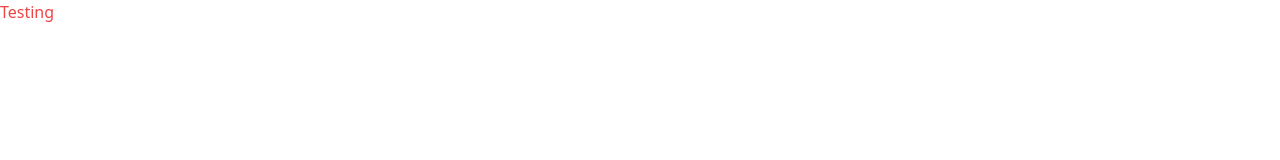
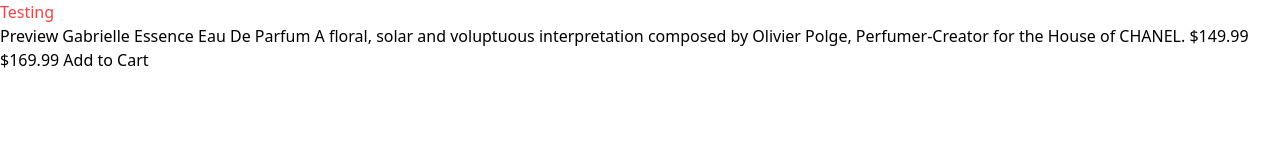
Before and after one commit to lilKriT/gabrielle-essence-card-component, a website: page index.html in a window 1280 px wide. Drawn offline with Linux system fonts and the light colour scheme.

Commit message:
Added files.

```diff
--- a/index.html
+++ b/index.html
@@ -12,5 +12,8 @@
   </head>
   <body>
     <h1 class="text-red-500">Testing</h1>
+    Preview Gabrielle Essence Eau De Parfum A floral, solar and voluptuous
+    interpretation composed by Olivier Polge, Perfumer-Creator for the House of
+    CHANEL. $149.99 $169.99 Add to Cart
   </body>
 </html>
```
Also changed, not shown: src/images/favicon-32x32.png (added), src/images/icon-cart.svg (added), src/images/image-product-desktop.jpg (added), src/images/image-product-mobile.jpg (added), 1 other file.
